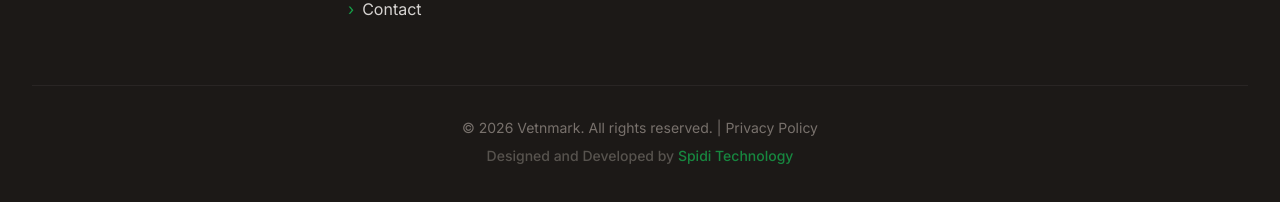
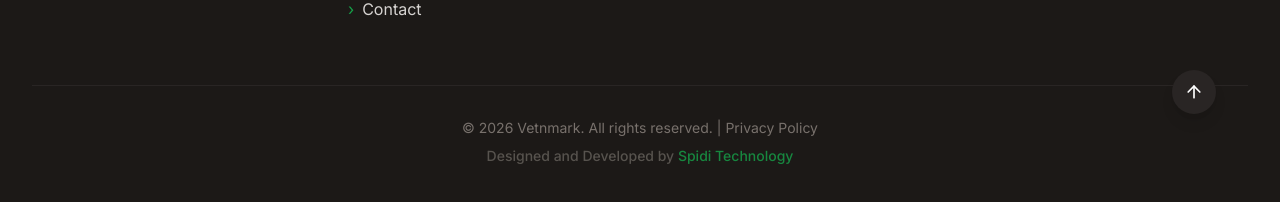
Before and after one commit to Chiranjivi-coder/myweb, a React (Vite) app: page /contact in a window 1280 px wide. Shown: the part 1663-1865 px from the top of the page. Built offline with nearby package versions, Linux system fonts and the light colour scheme; a web font is replaced by a local one.

Commit message:
feat: Add scroll to top button and fix WhatsApp overlap

```diff
--- a/src/components/Layout/Footer.jsx
+++ b/src/components/Layout/Footer.jsx
@@ -1,5 +1,5 @@
 
-import { Wheat, Mail, Phone, MapPin, Facebook, Instagram, Twitter } from 'lucide-react';
+import { Wheat, Mail, Phone, MapPin, Facebook, Instagram, Twitter, ArrowUp } from 'lucide-react';
 import { Link } from 'react-router-dom';
 import logo from '../../assets/logo.jpg';
 
@@ -73,13 +73,21 @@ const Footer = () => {
                     </div>
                 </div>
 
-                <div className="border-t border-stone-800 mt-16 pt-8 pb-4 flex flex-col items-center justify-center text-stone-500 text-sm space-y-2">
+                <div className="border-t border-stone-800 mt-16 pt-8 pb-4 flex flex-col items-center justify-center text-stone-500 text-sm space-y-2 relative">
                     <p>
                         &copy; 2026 Vetnmark. All rights reserved. | <span className="hover:text-gray-300 cursor-pointer transition-colors">Privacy Policy</span>
                     </p>
                     <p className="text-stone-600 font-medium">
                         Designed and Developed by <a href="#" className="text-green-600/80 hover:text-green-500 transition-colors">Spidi Technology</a>
                     </p>
+                    <button
+                        onClick={() => window.scrollTo({ top: 0, behavior: 'smooth' })}
+                        className="absolute right-4 md:right-8 -top-6 bg-stone-800 hover:bg-green-600 text-white p-3 rounded-full transition-all duration-300 shadow-lg flex items-center justify-center group z-10"
+                        aria-label="Scroll to top"
+                        title="Scroll to top"
+                    >
+                        <ArrowUp className="w-5 h-5 group-hover:-translate-y-1 transition-transform" />
+                    </button>
                 </div>
             </div>
         </footer>
```
